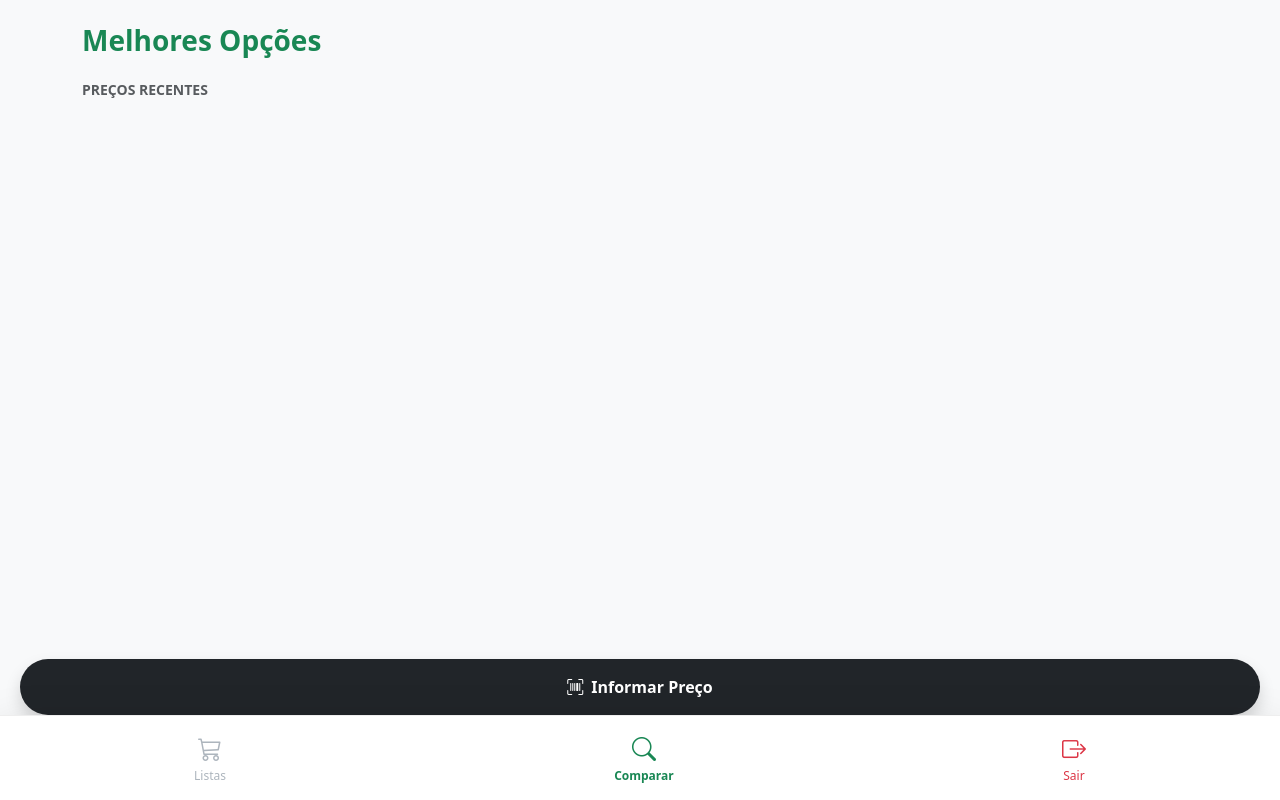
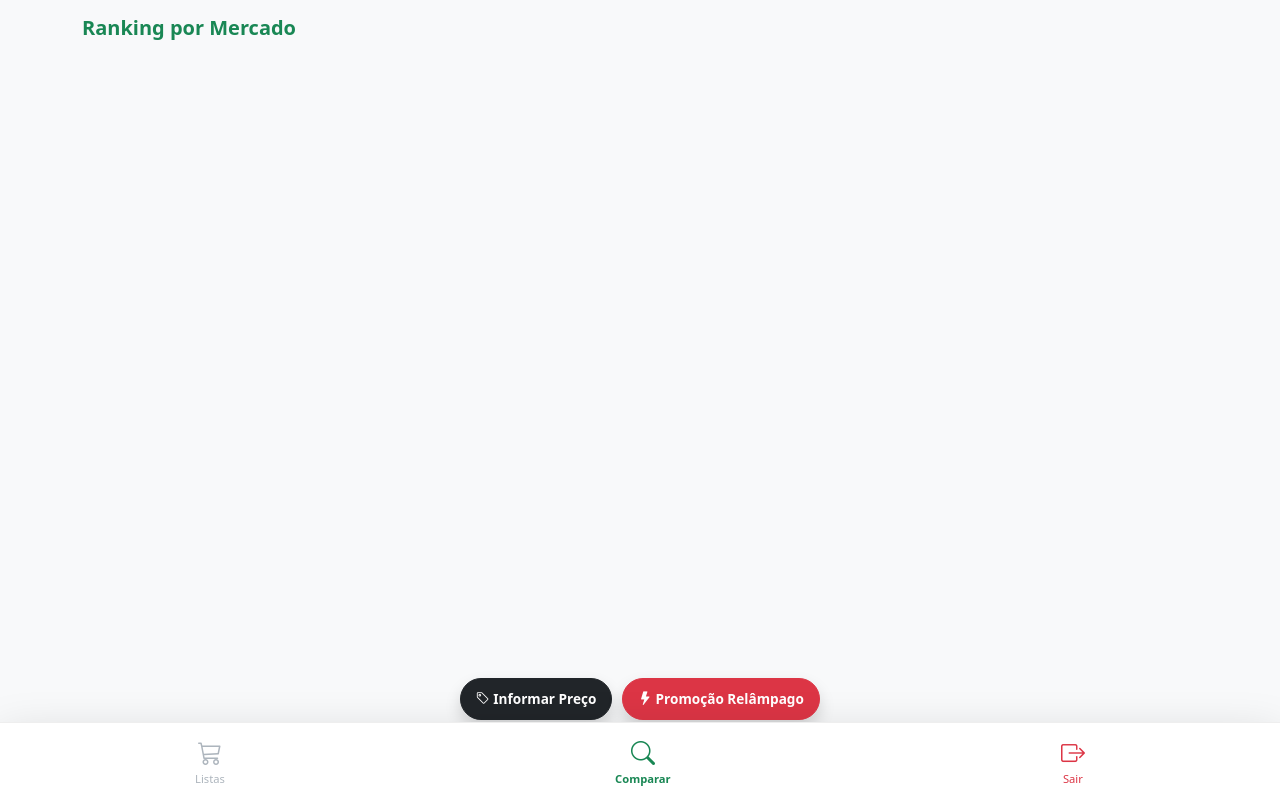
Before and after one commit to PIUNIVESP1/PI-1, a Flask app: page /comparar in a window 1280 px wide. Run offline with Flask 3, Linux system fonts and the light colour scheme; the visitor is signed in with stand-in values (Sample User, id 1); data that the repository does not hold is empty.

Commit message:
Adicionado lógica da Promoção Relampago

```diff
--- a/app.py
+++ b/app.py
@@ -2,20 +2,21 @@ import os
 from flask import Flask, render_template, request, redirect, url_for, flash
 from flask_sqlalchemy import SQLAlchemy
 from flask_login import LoginManager, UserMixin, login_user, login_required, logout_user, current_user
-from datetime import datetime
+from datetime import datetime, timedelta
 from werkzeug.security import generate_password_hash, check_password_hash
 
 app = Flask(__name__)
-app.config['SECRET_KEY'] = 'chave-secreta-producao-2026'
-# Configuração para usar SQLite localmente ou em hospedagem simples
-app.config['SQLALCHEMY_DATABASE_URI'] = 'sqlite:///precos.db'
+app.config['SECRET_KEY'] = 'univesp-logistica-2026-final'
+
+basedir = os.path.abspath(os.path.dirname(__file__))
+db_path = os.path.join(basedir, 'precos.db')
+app.config['SQLALCHEMY_DATABASE_URI'] = 'sqlite:///' + db_path
 app.config['SQLALCHEMY_TRACK_MODIFICATIONS'] = False
 
 db = SQLAlchemy(app)
 login_manager = LoginManager(app)
 login_manager.login_view = 'login'
 
-# --- MODELOS ---
 class User(UserMixin, db.Model):
     id = db.Column(db.Integer, primary_key=True)
     username = db.Column(db.String(80), unique=True, nullable=False)
@@ -27,6 +28,7 @@ class Preco(db.Model):
     produto = db.Column(db.String(100), nullable=False)
     mercado = db.Column(db.String(50), nullable=False)
     valor = db.Column(db.Float, nullable=False)
+    is_promo = db.Column(db.Boolean, default=False) # CAMPO NOVO
     data = db.Column(db.DateTime, default=datetime.utcnow)
 
 class Lista(db.Model):
@@ -42,25 +44,85 @@ class ItemLista(db.Model):
     marcado = db.Column(db.Boolean, default=False)
     lista_id = db.Column(db.Integer, db.ForeignKey('lista.id'), nullable=False)
 
+with app.app_context():
+    db.create_all()
+
 @login_manager.user_loader
 def load_user(user_id):
     return User.query.get(int(user_id))
 
-# --- ROTAS ---
+# --- ROTAS DE LOGIN ---
+@app.route('/login', methods=['GET', 'POST'])
+def login():
+    if request.method == 'POST':
+        user = User.query.filter_by(username=request.form.get('username')).first()
+        if user and check_password_hash(user.password, request.form.get('password')):
+            login_user(user)
+            return redirect(url_for('listas'))
+        flash('Login inválido!')
+    return render_template('login.html')
+
+@app.route('/cadastro', methods=['GET', 'POST'])
+def cadastro():
+    if request.method == 'POST':
+        u = request.form.get('username').strip()
+        p = request.form.get('password')
+        if User.query.filter_by(username=u).first(): flash('Usuário já existe!')
+        else:
+            novo = User(username=u, password=generate_password_hash(p))
+            db.session.add(novo); db.session.commit()
+            return redirect(url_for('login'))
+    return render_template('cadastro.html')
+
+@app.route('/logout')
+def logout():
+    logout_user(); return redirect(url_for('login'))
+
+# --- LISTAS ---
 @app.route('/')
 @app.route('/listas')
 @login_required
 def listas():
     minhas_listas = Lista.query.filter_by(user_id=current_user.id).all()
+
+    # Lógica para Alerta de Promoção: busca promoções das últimas 24 horas
+    limite_promo = datetime.utcnow() - timedelta(hours=24)
+    promos_ativas = Preco.query.filter(Preco.is_promo == True, Preco.data >= limite_promo).all()
+    nomes_em_promo = [p.produto for p in promos_ativas]
+
     produtos_db = db.session.query(Preco.produto).distinct().all()
-    sugestoes = [p[0] for p in produtos_db]
-    return render_template('listas.html', listas=minhas_listas, sugestoes_lista=sugestoes)
+    sugestoes_globais = [p[0] for p in produtos_db]
 
+    return render_template('listas.html',
+                           listas=minhas_listas,
+                           sugestoes_lista=sugestoes_globais,
+                           promos_ativas=nomes_em_promo)
+
+@app.route('/adicionar-item/<int:lista_id>', methods=['POST'])
+@login_required
+def adicionar_item(lista_id):
+    nome = request.form.get('produto_nome').strip().upper()
+    qtd = int(request.form.get('quantidade', 1))
+    if nome:
+        db.session.add(ItemLista(produto_nome=nome, quantidade=qtd, lista_id=lista_id))
+        db.session.commit()
+    return redirect(url_for('listas'))
+
+@app.route('/criar-lista', methods=['POST'])
+@login_required
+def criar_lista():
+    nome = request.form.get('nome_lista').strip()
+    if nome:
+        db.session.add(Lista(nome=nome, user_id=current_user.id))
+        db.session.commit()
+    return redirect(url_for('listas'))
+
+# --- COMPARAÇÃO E PROMOÇÃO ---
 @app.route('/comparar')
 @login_required
 def comparar():
     minhas_listas = Lista.query.filter_by(user_id=current_user.id).all()
-    mercados = ["Atacadão Santo Amaro", "Extra Moema", "Carrefour Pinheiros", "Pão de Açúcar Vila Mariana"]
+    mercados = ["Atacadão", "Extra", "Carrefour", "Pão de Açúcar"]
     rankings_finais = []
 
     for l in minhas_listas:
@@ -78,69 +140,38 @@ def comparar():
 
         analise_mercados = sorted(analise_mercados, key=lambda x: x['total'])
         for i, mkt_data in enumerate(analise_mercados):
-            if i == 0: mkt_data['cor'] = 'text-success'; mkt_data['bg'] = 'bg-success-subtle'
-            elif i == len(analise_mercados)-1 and len(analise_mercados) > 1: mkt_data['cor'] = 'text-danger'; mkt_data['bg'] = 'bg-danger-subtle'
-            else: mkt_data['cor'] = 'text-warning-emphasis'; mkt_data['bg'] = 'bg-warning-subtle'
+            if i == 0: mkt_data['col'] = 'text-success'; mkt_data['bg'] = 'bg-success-subtle'
+            else: mkt_data['col'] = 'text-dark'; mkt_data['bg'] = 'bg-light'
 
-        rankings_finais.append({'lista_nome': l.nome, 'comparativo': analise_mercados})
+        rankings_finais.append({'lista_nome': l.nome, 'comparativo': analise_mercados, 'tem_itens': len(l.itens) > 0})
 
-    precos_recentes = db.session.query(Preco.produto).distinct().all()
-    historico = []
-    for p in precos_recentes:
-        nome = p[0]
-        precos_prod = Preco.query.filter_by(produto=nome).order_by(Preco.valor).all()
-        historico.append({'nome': nome, 'precos': precos_prod})
+    historico = Preco.query.order_by(Preco.data.desc()).limit(10).all()
 
-    return render_template('comparar.html', rankings=rankings_finais, dados_comunidade=historico)
+    itens_usuario = db.session.query(ItemLista.produto_nome).join(Lista).filter(Lista.user_id == current_user.id).distinct().all()
+    lista_sugestoes = [i[0] for i in itens_usuario]
 
-# --- AÇÕES ---
-@app.route('/login', methods=['GET', 'POST'])
-def login():
-    if request.method == 'POST':
-        user = User.query.filter_by(username=request.form.get('username')).first()
-        if user and check_password_hash(user.password, request.form.get('password')):
-            login_user(user); return redirect(url_for('listas'))
-    return render_template('login.html')
-
-@app.route('/cadastro', methods=['GET', 'POST'])
-def cadastro():
-    if request.method == 'POST':
-        hash_pw = generate_password_hash(request.form.get('password'))
-        novo = User(username=request.form.get('username'), password=hash_pw)
-        db.session.add(novo); db.session.commit(); return redirect(url_for('login'))
-    return render_template('cadastro.html')
-
-@app.route('/logout')
-def logout(): logout_user(); return redirect(url_for('login'))
-
-@app.route('/criar-lista', methods=['POST'])
-@login_required
-def criar_lista():
-    db.session.add(Lista(nome=request.form.get('nome_lista'), user_id=current_user.id))
-    db.session.commit(); return redirect(url_for('listas'))
-
-@app.route('/adicionar-item/<int:lista_id>', methods=['POST'])
-@login_required
-def adicionar_item(lista_id):
-    nome = request.form.get('produto_nome').strip().title()
-    qtd = int(request.form.get('quantidade', 1))
-    db.session.add(ItemLista(produto_nome=nome, quantidade=qtd, lista_id=lista_id))
-    db.session.commit(); return redirect(url_for('listas'))
+    return render_template('comparar.html', rankings=rankings_finais, dados_comunidade=historico, sugestoes=lista_sugestoes)
 
 @app.route('/atualizar-preco', methods=['POST'])
 @login_required
 def atualizar_preco():
-    prod = request.form.get('produto').strip().title()
-    db.session.add(Preco(produto=prod, mercado=request.form.get('mercado'), valor=float(request.form.get('valor'))))
-    db.session.commit(); return redirect(url_for('comparar'))
+    nome_prod = request.form.get('produto').strip().upper()
+    valor_input = request.form.get('valor').replace(',', '.')
+    # Verifica se veio do formulário de promoção ou comum
+    is_promo = True if request.form.get('is_promo') == 'true' else False
+
+    if nome_prod:
+        db.session.add(Preco(produto=nome_prod, mercado=request.form.get('mercado'), valor=float(valor_input), is_promo=is_promo))
+        db.session.commit()
+    return redirect(url_for('comparar'))
 
 @app.route('/alternar-item/<int:item_id>')
 @login_required
 def alternar_item(item_id):
-    item = ItemLista.query.get_or_404(item_id); item.marcado = not item.marcado; db.session.commit(); return redirect(url_for('listas'))
+    item = ItemLista.query.get_or_404(item_id)
+    item.marcado = not item.marcado
+    db.session.commit()
+    return redirect(url_for('listas'))
 
 if __name__ == '__main__':
-    with app.app_context():
-        db.create_all()
-    port = int(os.environ.get("PORT", 5000))
-    app.run(host='0.0.0.0', port=port)
+    app.run(debug=True)
--- a/templates/comparar.html
+++ b/templates/comparar.html
@@ -3,62 +3,84 @@
 <head>
     <meta charset="UTF-8">
     <meta name="viewport" content="width=device-width, initial-scale=1">
-    <title>Comparar Preços</title>
+    <title>Comparar - Preço Justo</title>
     <link href="https://cdn.jsdelivr.net/npm/bootstrap@5.3.0/dist/css/bootstrap.min.css" rel="stylesheet">
     <link rel="stylesheet" href="https://cdn.jsdelivr.net/npm/bootstrap-icons@1.11.0/font/bootstrap-icons.css">
     <style>
-        body { background-color: #f8f9fa; padding-bottom: 120px; }
-        .app-card { background: white; border-radius: 20px; padding: 20px; margin-bottom: 20px; border: none; box-shadow: 0 4px 15px rgba(0,0,0,0.05); }
-        .mkt-row { border-radius: 15px; padding: 15px; margin-bottom: 10px; border: 1px solid rgba(0,0,0,0.03); }
-        .nav-bottom { position: fixed; bottom: 0; width: 100%; background: white; border-top: 1px solid #eee; display: flex; justify-content: space-around; padding: 15px 0; z-index: 1000; }
-        .nav-item { text-align: center; color: #adb5bd; text-decoration: none; font-size: 0.75rem; }
+        body { background-color: #f8f9fa; padding-bottom: 150px; }
+        .app-card { background: white; border-radius: 15px; padding: 15px; margin-bottom: 15px; border: none; box-shadow: 0 2px 8px rgba(0,0,0,0.05); }
+        .mkt-row { border-radius: 10px; padding: 12px; margin-bottom: 8px; }
+        .nav-bottom { position: fixed; bottom: 0; width: 100%; background: white; border-top: 1px solid #eee; display: flex; justify-content: space-around; padding: 12px 0; z-index: 1000; left: 0; }
+        .nav-item { text-align: center; color: #adb5bd; text-decoration: none; font-size: 0.7rem; }
         .nav-item.active { color: #198754; font-weight: bold; }
-        .btn-flutuante { position: fixed; bottom: 85px; left: 20px; right: 20px; z-index: 999; box-shadow: 0 8px 25px rgba(0,0,0,0.1); border: none; }
+
+        /* Ajuste dos botões flutuantes para ficarem lado a lado */
+        .actions-float { position: fixed; bottom: 80px; left: 0; width: 100%; display: flex; justify-content: center; gap: 10px; padding: 0 15px; z-index: 99; }
+        .btn-float { border-radius: 50px; padding: 10px 15px; font-weight: bold; font-size: 0.85rem; shadow: 0 4px 12px rgba(0,0,0,0.1); }
     </style>
 </head>
 <body>
-<div class="container py-4">
-    <h3 class="fw-bold text-success mb-4">Melhores Opções</h3>
+
+<div class="container py-3">
+    <h5 class="fw-bold text-success mb-3">Ranking por Mercado</h5>
 
     {% for r in rankings %}
-    <div class="app-card shadow-sm border-0">
-        <h6 class="text-muted small fw-bold mb-3 text-uppercase"><i class="bi bi-list-check me-1"></i> {{ r.lista_nome }}</h6>
-        {% for mkt in r.comparativo %}
-        <div class="mkt-row {{ mkt.bg }} d-flex justify-content-between align-items-center">
-            <div>
-                <span class="d-block fw-bold {{ mkt.cor }}">
-                    {% if loop.first %}<i class="bi bi-award-fill"></i>{% endif %} {{ mkt.nome }}
-                </span>
-                <span class="badge bg-white text-dark border-0 mt-1" style="font-size: 0.65rem;">
-                    {{ mkt.qtd_encontrados }} de {{ mkt.qtd_total }} itens
-                </span>
-            </div>
-            <div class="text-end">
-                <small class="text-muted d-block" style="font-size: 0.6rem;">SOMA TOTAL</small>
-                <span class="fw-bold {{ mkt.cor }} fs-4">R$ {{ "%.2f"|format(mkt.total) }}</span>
-            </div>
+    <div class="app-card">
+        <small class="text-muted fw-bold text-uppercase">{{ r.lista_nome }}</small>
+        <div class="mt-2">
+            {% if not r.comparativo %}
+                <p class="text-center text-muted small py-3">Nenhum preço disponível para esta lista.</p>
+            {% else %}
+                {% for mkt in r.comparativo %}
+                <div class="mkt-row {{ mkt.bg }} d-flex justify-content-between align-items-center">
+                    <div>
+                        <span class="fw-bold {{ mkt.col }} d-block">{{ mkt.nome }}</span>
+                        <small class="text-muted" style="font-size: 0.65rem;">Encontrados: {{ mkt.qtd_encontrados }}/{{ mkt.qtd_total }}</small>
+                    </div>
+                    <span class="fw-bold fs-5 {{ mkt.col }}">R$ {{ "%.2f"|format(mkt.total) }}</span>
+                </div>
+                {% endfor %}
+            {% endif %}
         </div>
-        {% endfor %}
-    </div>
-    {% endfor %}
-
-    <h6 class="mt-4 mb-3 text-muted fw-bold small text-uppercase">Preços Recentes</h6>
-    {% for prod in dados_comunidade %}
-    <div class="app-card py-2 px-3 border-0 shadow-sm mb-3">
-        <small class="fw-bold text-success text-uppercase">{{ prod.nome }}</small>
-        {% for p in prod.precos %}
-        <div class="d-flex justify-content-between small border-top py-2 mt-1">
-            <span class="text-muted">{{ p.mercado }}</span>
-            <span class="fw-bold">R$ {{ "%.2f"|format(p.valor) }}</span>
-        </div>
-        {% endfor %}
     </div>
     {% endfor %}
 </div>
 
-<button class="btn btn-dark btn-flutuante rounded-pill py-3 fw-bold shadow" data-bs-toggle="modal" data-bs-target="#modalPreco">
-    <i class="bi bi-upc-scan me-2"></i>Informar Preço
-</button>
+<div class="actions-float">
+    <button class="btn btn-dark btn-float shadow" data-bs-toggle="modal" data-bs-target="#mPreco">
+        <i class="bi bi-tag"></i> Informar Preço
+    </button>
+    <button class="btn btn-danger btn-float shadow pulse" data-bs-toggle="modal" data-bs-target="#mPromo">
+        <i class="bi bi-lightning-fill"></i> Promoção Relâmpago
+    </button>
+</div>
+
+{% for tipo in ['Preco', 'Promo'] %}
+<div class="modal fade" id="m{{ tipo }}" tabindex="-1">
+    <div class="modal-dialog modal-dialog-centered">
+        <form action="/atualizar-preco" method="POST" class="modal-content p-4 border-0 rounded-4">
+            <h6 class="fw-bold {% if tipo == 'Promo' %}text-danger{% else %}text-success{% endif %} mb-3">
+                Informar {% if tipo == 'Promo' %}Promoção Relâmpago{% else %}Valor Unitário{% endif %}
+            </h6>
+            <input type="hidden" name="is_promo" value="{% if tipo == 'Promo' %}true{% else %}false{% endif %}">
+
+            <input type="text" name="produto" list="meusItens" class="form-control mb-2" placeholder="Produto..." required autocomplete="off">
+            <select name="mercado" class="form-select mb-2">
+                <option>Atacadão</option><option>Extra</option><option>Carrefour</option><option>Pão de Açúcar</option>
+            </select>
+            <input type="text" name="valor" class="form-control mb-3" placeholder="Valor Unitário (Ex: 4.50)" required>
+
+            <button class="btn {% if tipo == 'Promo' %}btn-danger{% else %}btn-success{% endif %} w-100 rounded-pill py-2 fw-bold">
+                Salvar {% if tipo == 'Promo' %}Promoção{% else %}Preço{% endif %}
+            </button>
+        </form>
+    </div>
+</div>
+{% endfor %}
+
+<datalist id="meusItens">
+    {% for s in sugestoes %} <option value="{{ s }}"> {% endfor %}
+</datalist>
 
 <nav class="nav-bottom shadow-lg">
     <a href="/listas" class="nav-item"><i class="bi bi-cart3 d-block fs-4"></i>Listas</a>
@@ -66,54 +88,6 @@
     <a href="/logout" class="nav-item text-danger"><i class="bi bi-box-arrow-right d-block fs-4"></i>Sair</a>
 </nav>
 
-<div class="modal fade" id="modalPreco" tabindex="-1">
-    <div class="modal-dialog modal-dialog-centered">
-        <form action="/atualizar-preco" method="POST" class="modal-content rounded-4 p-4 shadow-lg border-0">
-            <h5 class="fw-bold mb-3 text-success text-center">Atualizar Valor</h5>
-            <div id="reader" style="width: 100%; border-radius: 15px; overflow: hidden; margin-bottom: 10px; display: none;"></div>
-            <button type="button" class="btn btn-outline-primary btn-sm mb-3 w-100" onclick="iniciarScanner()">
-                <i class="bi bi-camera"></i> Escanear Código
-            </button>
-            <input type="text" name="produto" id="input_produto" class="form-control mb-3" placeholder="Nome do Produto" required>
-            <select name="mercado" class="form-select mb-3">
-                <option>Atacadão Santo Amaro</option>
-                <option>Extra Moema</option>
-                <option>Carrefour Pinheiros</option>
-                <option>Pão de Açúcar Vila Mariana</option>
-            </select>
-            <input type="number" step="0.01" name="valor" class="form-control mb-4" placeholder="Preço Unitário R$" required>
-            <button class="btn btn-success w-100 rounded-pill py-2">Salvar</button>
-        </form>
-    </div>
-</div>
-
-<script src="https://unpkg.com/html5-qrcode"></script>
-<script>
-let html5QrCode;
-async function buscarProduto(codigo) {
-    try {
-        const response = await fetch(`https://br.openfoodfacts.org/api/v0/product/${codigo}.json`);
-        const data = await response.json();
-        if (data.status === 1) {
-            document.getElementById('input_produto').value = data.product.product_name || data.product.product_name_pt || codigo;
-        } else {
-            document.getElementById('input_produto').value = codigo;
-        }
-    } catch (e) { document.getElementById('input_produto').value = codigo; }
-}
-
-function iniciarScanner() {
-    const readerElement = document.getElementById('reader');
-    readerElement.style.display = 'block';
-    html5QrCode = new Html5Qrcode("reader");
-    html5QrCode.start({ facingMode: "environment" }, { fps: 10, qrbox: 250 }, (txt) => {
-        html5QrCode.stop().then(() => {
-            readerElement.style.display = 'none';
-            buscarProduto(txt);
-        });
-    });
-}
-</script>
 <script src="https://cdn.jsdelivr.net/npm/bootstrap@5.3.0/dist/js/bootstrap.bundle.min.js"></script>
 </body>
 </html>
```
Also changed, not shown: templates/listas.html (+18 -60 lines).
